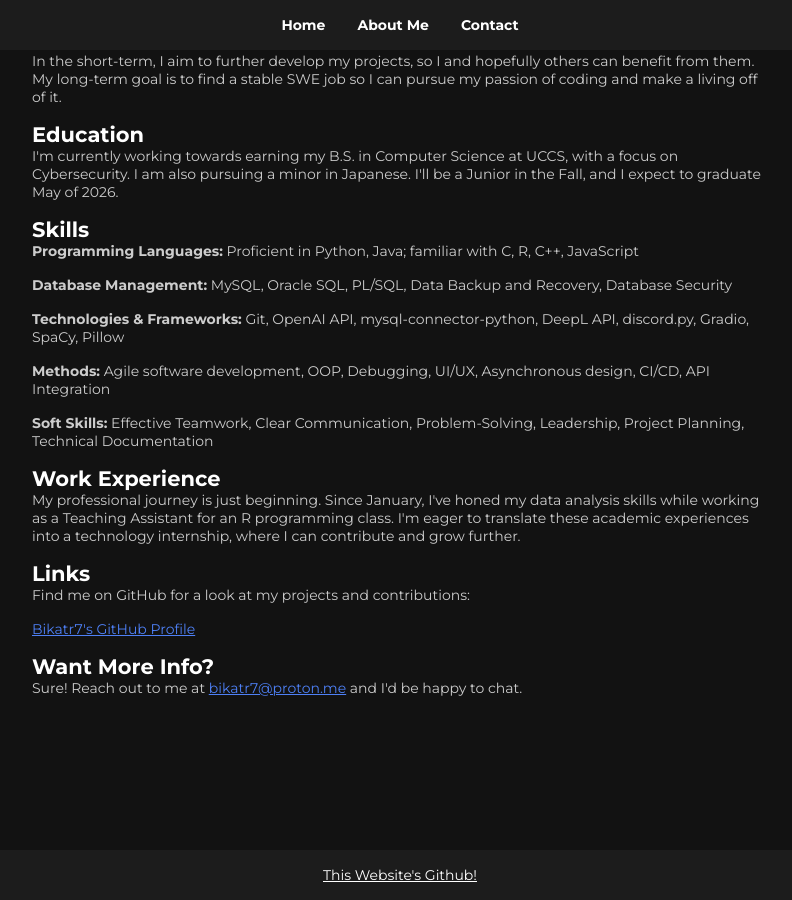
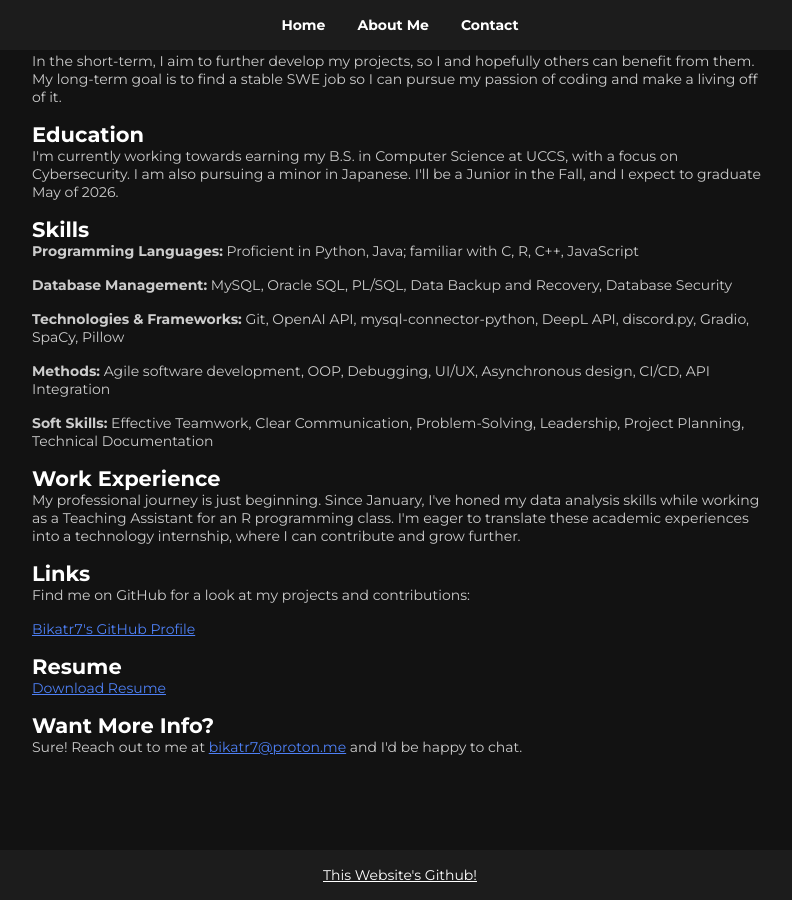
Before and after one commit to Bikatr7/bikatr7.github.io, a Jekyll site: the page built from about.html, in a window 1280 px wide and 900 px high, scrolled down 627 px. Shown: the whole window, without its empty margins (240-1032 px from the left). Built offline with Jekyll 4.4.1, drawn with Linux system fonts in a browser that asks for light colours.

Commit message:
added download link for resume on about me

```diff
--- a/about.html
+++ b/about.html
@@ -52,6 +52,9 @@ permalink: /about/
   <p>Find me on GitHub for a look at my projects and contributions:</p>
   <p><a href="https://github.com/Bikatr7/" target="_blank">Bikatr7's GitHub Profile</a></p>
 
+  <h2>Resume</h2>
+  <p><a href="{{ 'assets/files/May_2024_Kaden_Bilyeu_Resume.pdf' | relative_url }}" download>Download Resume</a></p>
+
   <h2>Want More Info?</h2>
   <p>Sure! Reach out to me at <a href="mailto:bikatr7@proton.me" target="_blank">bikatr7@proton.me</a> and I'd be happy to chat.</p>
 
```
Also changed, not shown: 2 other files.
